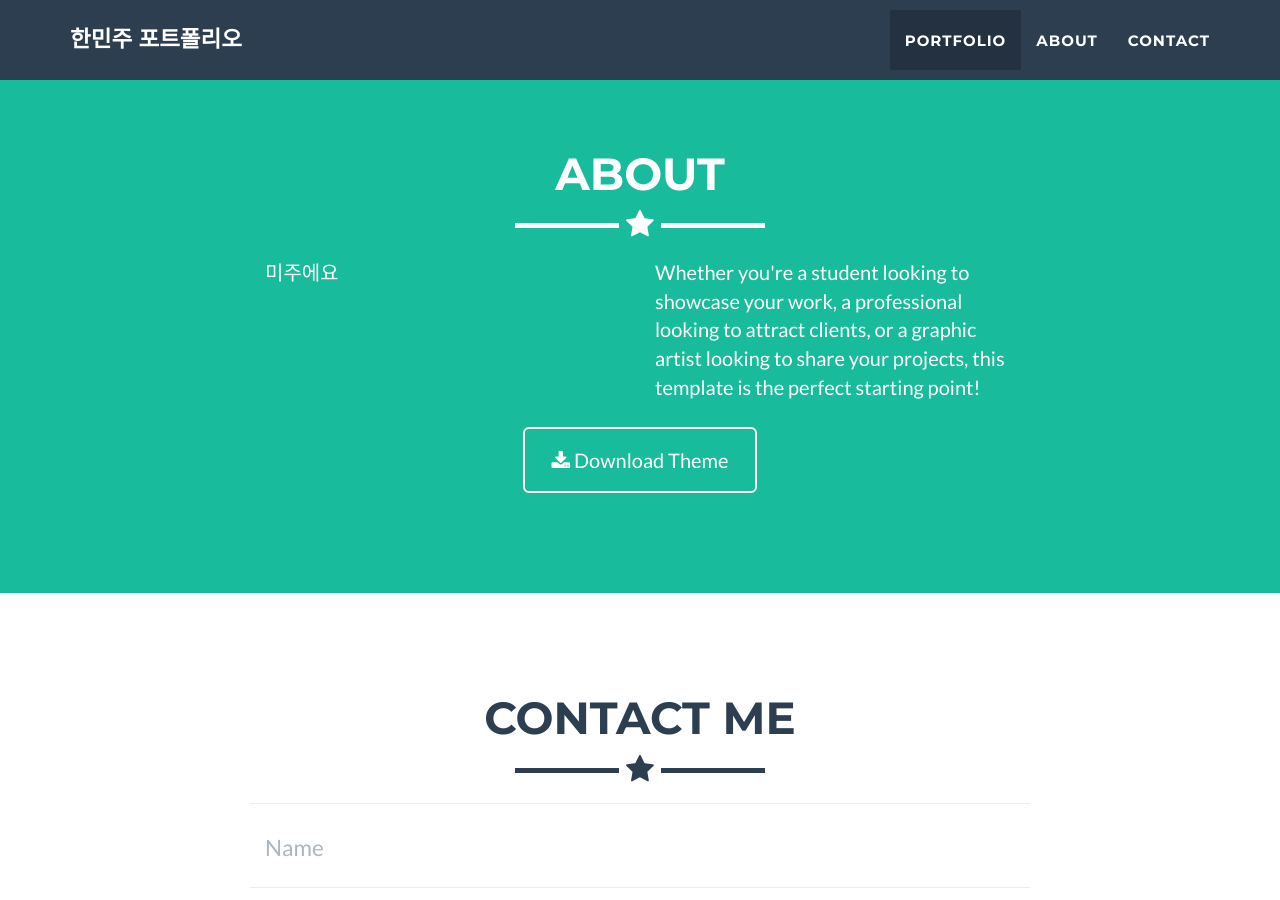
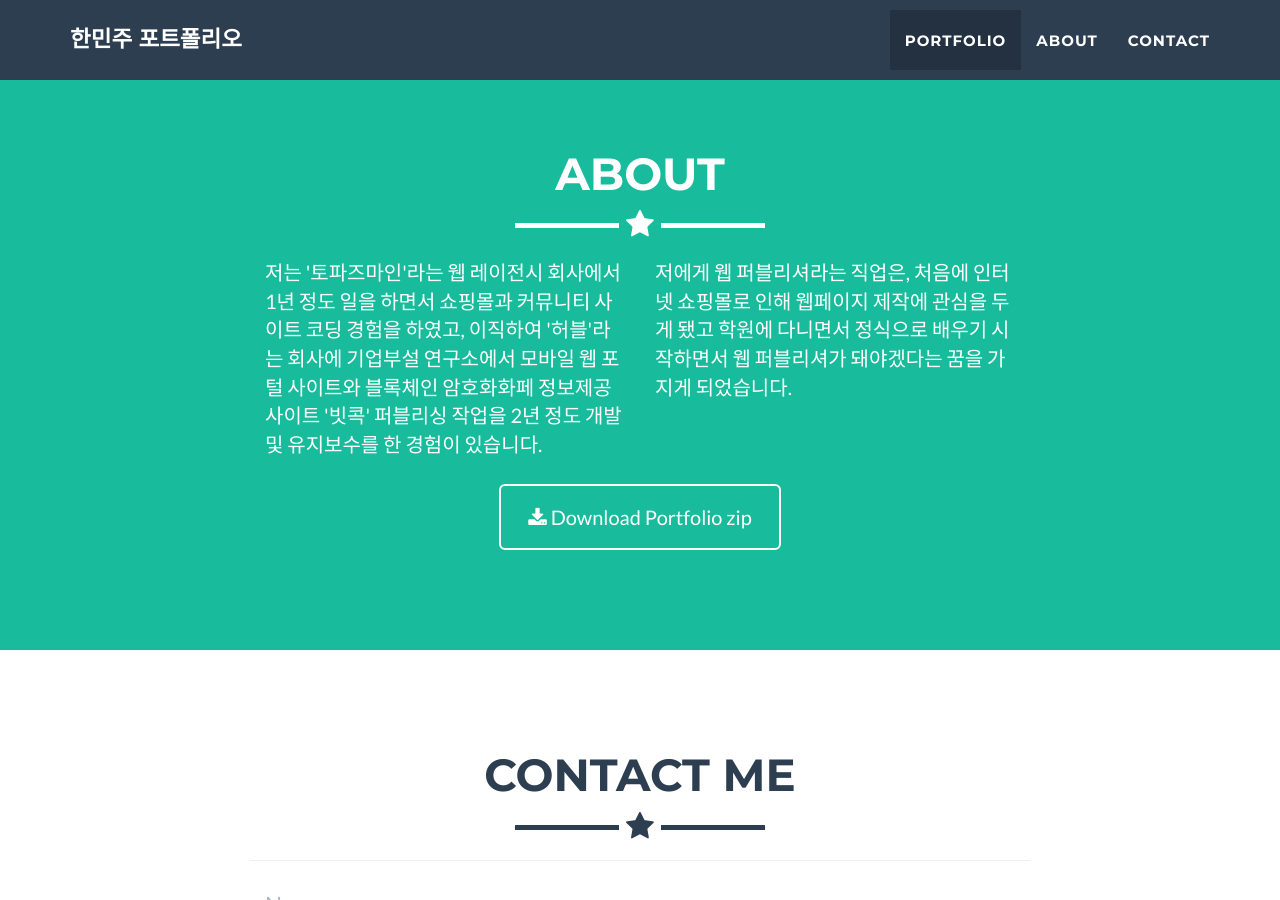
Before and after one commit to hanminju/web-portfolio, a Jekyll site: the page built from index.html, in a window 1280 px wide and 900 px high, scrolled down 1616 px. Built offline with Jekyll 4.4.1, drawn with Linux system fonts in a browser that asks for light colours.

Commit message:
Update about.html

```diff
--- a/_includes/about.html
+++ b/_includes/about.html
@@ -9,14 +9,14 @@
             </div>
             <div class="row">
                 <div class="col-lg-4 col-lg-offset-2">
-                    <p>미주에요</p>
+                    <p>저는 '토파즈마인'라는 웹 레이전시 회사에서 1년 정도 일을 하면서 쇼핑몰과 커뮤니티 사이트 코딩 경험을 하였고, 이직하여 '허블'라는 회사에 기업부설 연구소에서 모바일 웹 포털 사이트와 블록체인 암호화화페 정보제공 사이트 '빗콕' 퍼블리싱 작업을 2년 정도 개발 및 유지보수를 한 경험이 있습니다. </p>
                 </div>
                 <div class="col-lg-4">
-                    <p>Whether you're a student looking to showcase your work, a professional looking to attract clients, or a graphic artist looking to share your projects, this template is the perfect starting point! </p>
+                    <p>저에게 웹 퍼블리셔라는 직업은, 처음에 인터넷 쇼핑몰로 인해 웹페이지 제작에 관심을 두게 됐고 학원에 다니면서 정식으로 배우기 시작하면서 웹 퍼블리셔가 돼야겠다는 꿈을 가지게 되었습니다. </p>
                 </div>
                 <div class="col-lg-8 col-lg-offset-2 text-center">
                     <a href="https://github.com/jeromelachaud/freelancer-theme" class="btn btn-lg btn-outline">
-                        <i class="fa fa-download"></i> Download Theme
+                        <i class="fa fa-download"></i> Download Portfolio zip
                     </a>
                 </div>
             </div>
```
